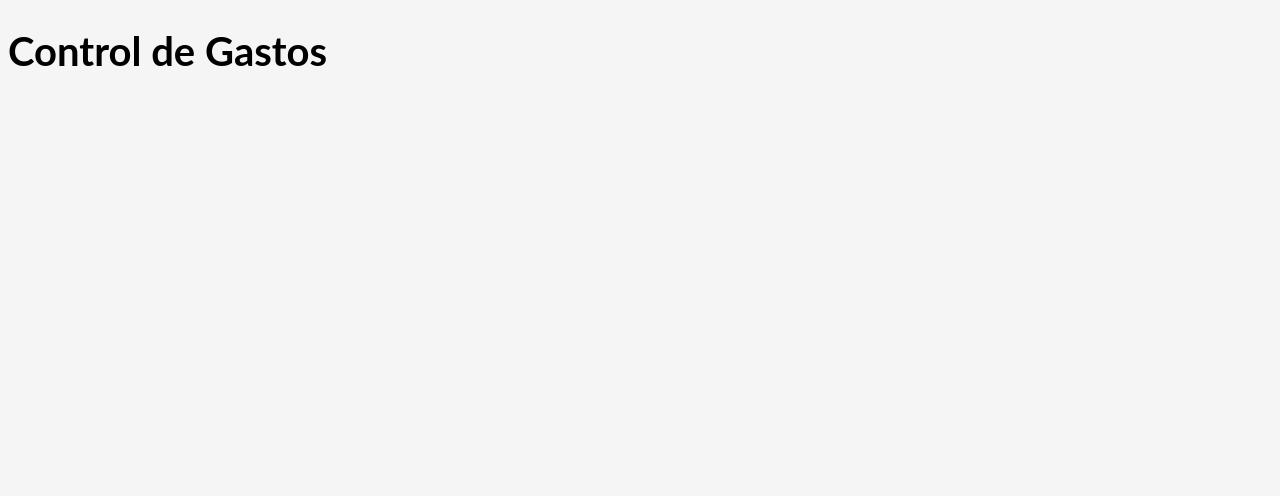
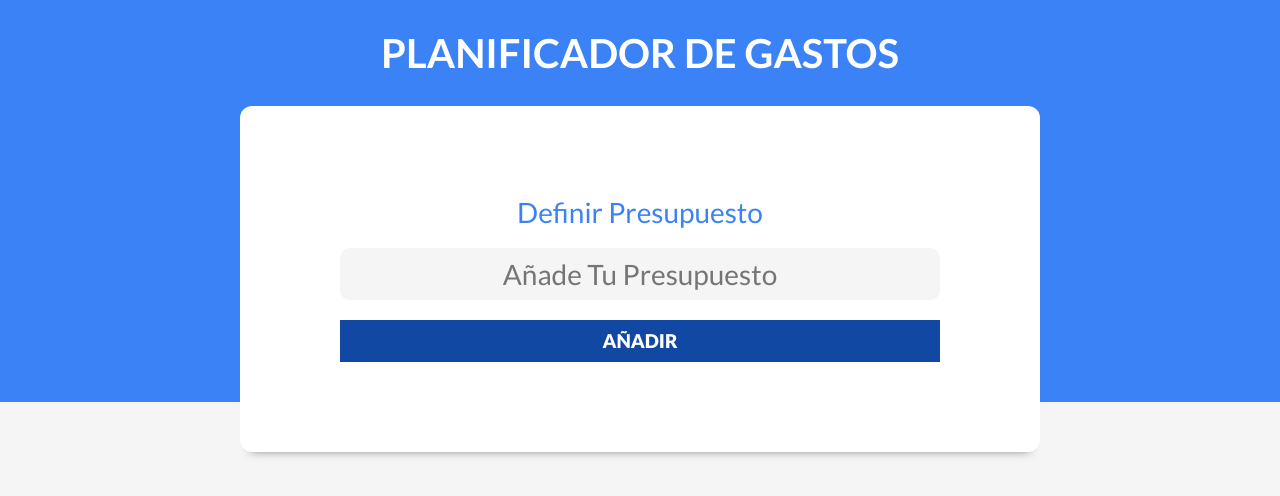
Before and after one commit to joelc24/control-de-gastos, a React (Vite) app: page / in a window 1280 px wide. Shown: the top 496 px of the page. Built offline with nearby package versions, Linux system fonts and the light colour scheme.

Commit message:
cracion de componente nuevo presupuesto

```diff
--- a/index.html
+++ b/index.html
@@ -5,6 +5,10 @@
     <link rel="icon" type="image/svg+xml" href="/src/favicon.svg" />
     <meta name="viewport" content="width=device-width, initial-scale=1.0" />
     <title>Control de Gastos en react</title>
+    <link rel="stylesheet" href="https://necolas.github.io/normalize.css/8.0.1/normalize.css">
+    <link rel="preconnect" href="https://fonts.googleapis.com">
+<link rel="preconnect" href="https://fonts.gstatic.com" crossorigin>
+<link href="https://fonts.googleapis.com/css2?family=Lato:wght@400;700;900&display=swap" rel="stylesheet">
   </head>
   <body>
     <div id="root"></div>
--- a/src/App.jsx
+++ b/src/App.jsx
@@ -1,11 +1,16 @@
 import { useState } from 'react'
+import Header from './components/Header'
 
 
 function App() {
-  const [count, setCount] = useState(0)
+  const [presupuesto, setPresupuesto] = useState(0)
 
   return (
-    <h1>Control de Gastos</h1>
+    <div>
+      <Header
+
+      />
+    </div>
   )
 }
 
--- /dev/null
+++ b/src/components/Header.jsx
@@ -0,0 +1,12 @@
+import NuevoPresupuesto from "./NuevoPresupuesto";
+
+const Header = () => {
+    return (
+        <header>
+            <h1>Planificador de gastos</h1>
+            <NuevoPresupuesto/>
+        </header>
+     );
+}
+
+export default Header;
--- /dev/null
+++ b/src/components/NuevoPresupuesto.jsx
@@ -0,0 +1,19 @@
+const NuevoPresupuesto = () => {
+    return (
+        <div className="contenedor-presupuesto contenedor sombra">
+            <form className="formulario" action="">
+                <div className="campo">
+                    <label>Definir Presupuesto</label>
+                    <input
+                        type="text"
+                        className="nuevo-presupuesto"
+                        placeholder="Añade Tu Presupuesto"
+                    />
+                </div>
+                <input type="submit" value="Añadir" />
+            </form>
+        </div>
+     );
+}
+
+export default NuevoPresupuesto;
```
